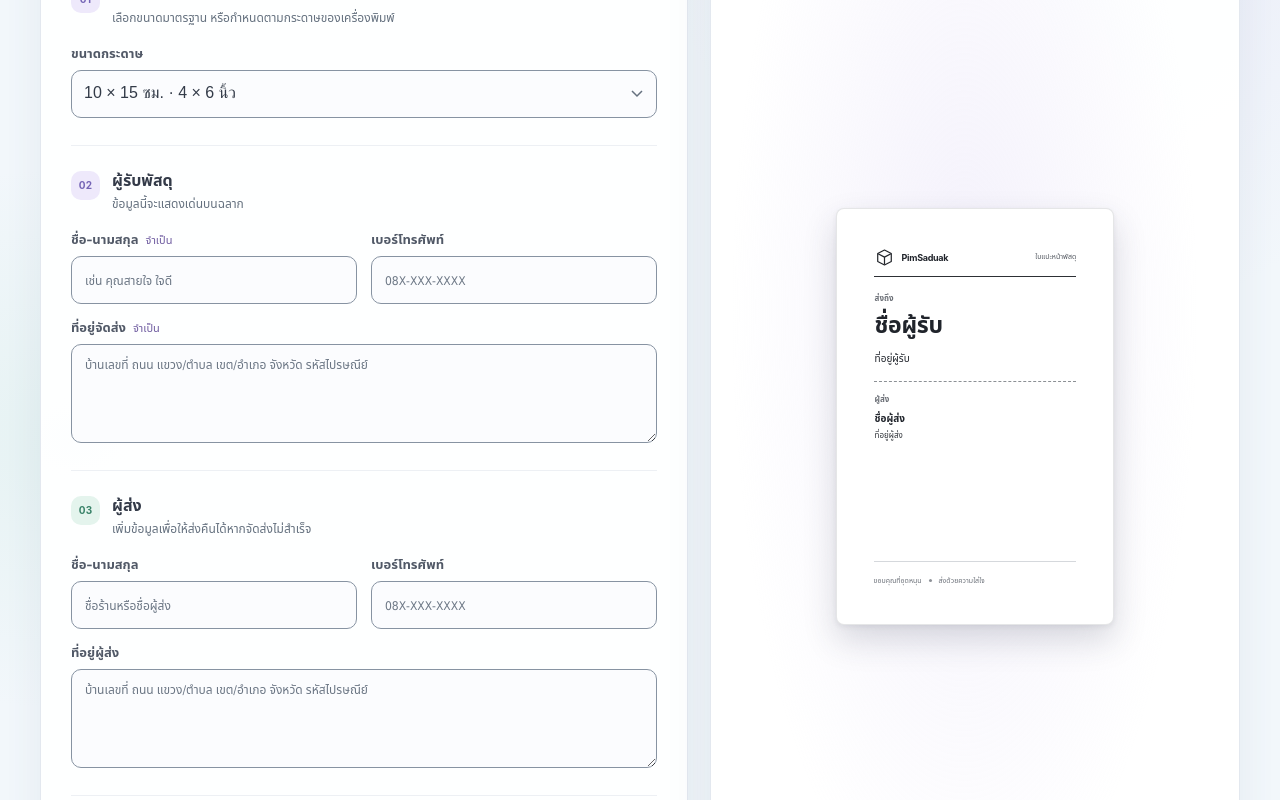
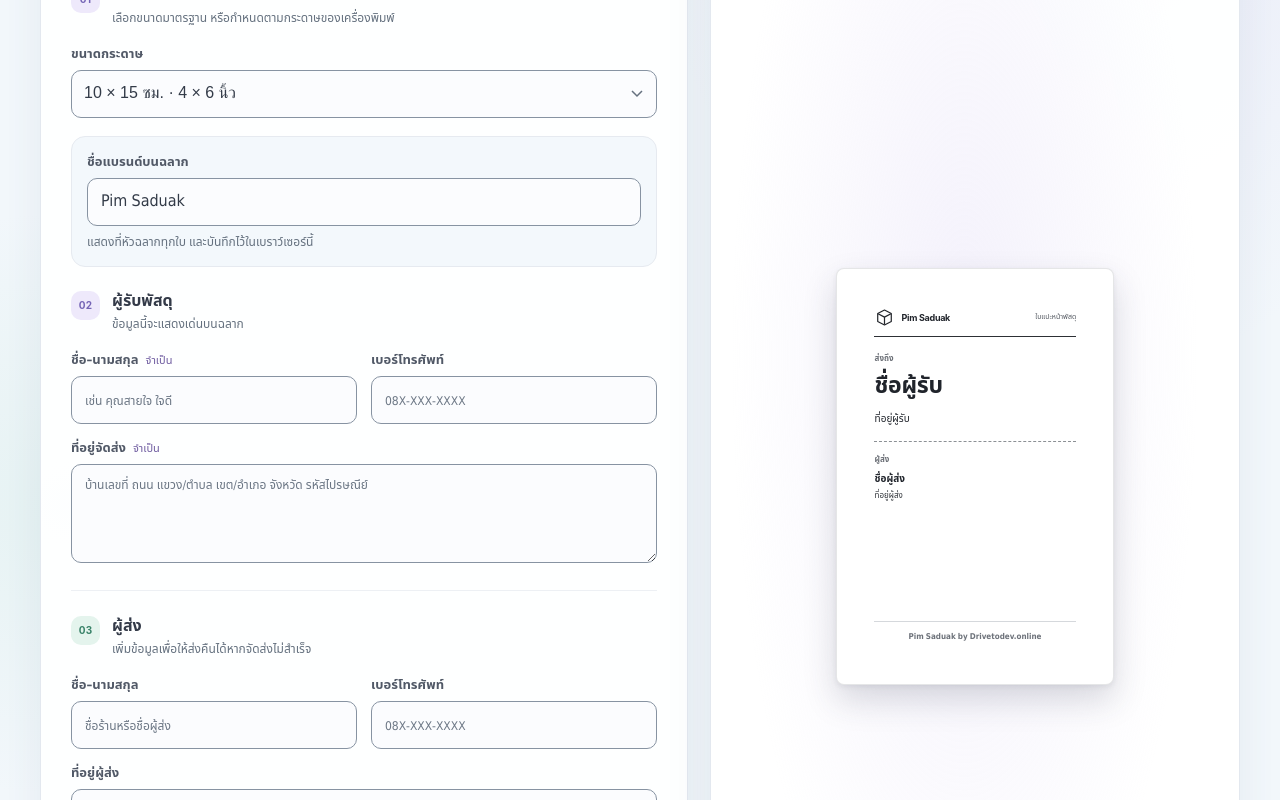
Before and after one commit to supanut-ss/PimSaduak, a React (Vite) app: page / in a window 1280 px wide. Shown: the part 380-1180 px from the top of the page. Built offline with nearby package versions, Linux system fonts and the light colour scheme.

Commit message:
Make label branding editable and add footer credit

```diff
--- a/src/App.css
+++ b/src/App.css
@@ -982,6 +982,23 @@
   background: #e4f4ed;
 }
 
+.label-brand-control {
+  display: grid;
+  gap: 7px;
+  margin: 18px 0 24px;
+  padding: 15px;
+  border: 1px solid var(--color-line);
+  border-radius: 14px;
+  background: var(--color-cloud);
+}
+
+.label-brand-control__hint {
+  margin: 0;
+  color: var(--color-muted);
+  font-size: 12px;
+  line-height: 1.5;
+}
+
 .section-heading h2 {
   margin: 0;
   color: #333a48;
@@ -1232,6 +1249,8 @@
 }
 
 .shipping-label__wordmark {
+  min-width: 0;
+  overflow-wrap: anywhere;
   font-family: Inter, Arial, sans-serif;
   font-size: 9px;
   font-weight: 750;
@@ -1339,20 +1358,20 @@
   min-height: 25px;
   margin-top: auto;
   display: flex;
-  align-items: flex-end;
-  gap: 7px;
+  align-items: center;
+  justify-content: center;
   padding-top: 7px;
   border-top: 1px solid #d5d8dc;
   color: #6e737b;
-  font-size: 7px;
-}
-
-.shipping-label__footer-dot {
-  width: 3px;
-  height: 3px;
-  margin-bottom: 4px;
-  border-radius: 50%;
-  background: #8e9298;
+  font-size: 8px;
+}
+
+.shipping-label__footer-brand {
+  max-width: 100%;
+  font-weight: 600;
+  line-height: 1.35;
+  overflow-wrap: anywhere;
+  text-align: center;
 }
 
 .preview-spec {
@@ -1812,6 +1831,6 @@
   .shipping-label--print .shipping-label__footer {
     min-height: 7mm;
     padding-top: 2mm;
-    font-size: 7pt;
-  }
-}
+    font-size: 8pt;
+  }
+}
--- a/src/App.jsx
+++ b/src/App.jsx
@@ -24,6 +24,7 @@ import {
   validateCustomLabelSize,
 } from './labelSizes';
 import {
+  DEFAULT_LABEL_BRAND_NAME,
   createHistoryRecord,
   deleteHistoryRecord,
   filterHistoryRecords,
@@ -39,6 +40,19 @@ const initialForm = {
   senderPhone: '',
   senderAddress: '',
 };
+
+const LABEL_BRAND_STORAGE_KEY = 'pimsaduak-label-brand';
+
+function readSavedLabelBrandName() {
+  if (typeof window === 'undefined') return DEFAULT_LABEL_BRAND_NAME;
+
+  try {
+    const savedName = window.localStorage.getItem(LABEL_BRAND_STORAGE_KEY);
+    return savedName === null ? DEFAULT_LABEL_BRAND_NAME : savedName.slice(0, 40);
+  } catch {
+    return DEFAULT_LABEL_BRAND_NAME;
+  }
+}
 
 function Field({ label, name, value, onChange, placeholder, type = 'text', required = false }) {
   const autoComplete = name === 'recipientName'
@@ -193,6 +207,30 @@ function LabelSizeControls({
         </>
       )}
     </section>
+  );
+}
+
+function LabelBrandControl({ value, onChange }) {
+  return (
+    <div className="label-brand-control">
+      <label className="field" htmlFor="label-brand-name">
+        <span className="field__label">ชื่อแบรนด์บนฉลาก</span>
+        <input
+          id="label-brand-name"
+          name="labelBrandName"
+          type="text"
+          value={value}
+          onChange={onChange}
+          placeholder={DEFAULT_LABEL_BRAND_NAME}
+          maxLength={40}
+          autoComplete="organization"
+          aria-describedby="label-brand-name-hint"
+        />
+      </label>
+      <p className="label-brand-control__hint" id="label-brand-name-hint">
+        แสดงที่หัวฉลากทุกใบ และบันทึกไว้ในเบราว์เซอร์นี้
+      </p>
+    </div>
   );
 }
 
@@ -519,6 +557,7 @@ function ShippingLabel({
   widthMm = 100,
   heightMm = 150,
   labelScale = 1,
+  brandName = DEFAULT_LABEL_BRAND_NAME,
 }) {
   const isPreview = className.includes('--preview');
   const labelId = idPrefix ?? (className || 'preview');
@@ -528,6 +567,7 @@ function ShippingLabel({
   const senderName = form.senderName.trim() || (isPreview ? 'ชื่อผู้ส่ง' : '');
   const senderPhone = form.senderPhone.trim();
   const senderAddress = form.senderAddress.trim() || (isPreview ? 'ที่อยู่ผู้ส่ง' : '');
+  const printableBrandName = String(brandName ?? '').trim();
   const hasSender = Boolean(senderName || senderPhone || senderAddress);
   const codeError = getCodeError(codeType, codeValue);
   const hasCode = !codeError && (codeType === 'qr' ? Boolean(qrDataUrl) : codeType === 'barcode');
@@ -558,7 +598,7 @@ function ShippingLabel({
               <path d="m4.5 8.5 9.5 5 9.5-5M14 14v10.2" stroke="currentColor" strokeWidth="1.8" strokeLinejoin="round" />
             </svg>
           </span>
-          <span className="shipping-label__wordmark">PimSaduak</span>
+          {printableBrandName && <span className="shipping-label__wordmark">{printableBrandName}</span>}
           <span className="shipping-label__document">ใบแปะหน้าพัสดุ</span>
         </header>
 
@@ -592,9 +632,7 @@ function ShippingLabel({
         )}
 
         <footer className="shipping-label__footer">
-          <span>ขอบคุณที่อุดหนุน</span>
-          <span className="shipping-label__footer-dot" aria-hidden="true" />
-          <span>ส่งด้วยความใส่ใจ</span>
+          <span className="shipping-label__footer-brand">Pim Saduak by Drivetodev.online</span>
         </footer>
       </div>
     </article>
@@ -636,6 +674,7 @@ function HistoryEntry({ record, pendingDelete, isReprinting, onReprint, onDelete
 
 function App() {
   const [form, setForm] = useState(initialForm);
+  const [labelBrandName, setLabelBrandName] = useState(readSavedLabelBrandName);
   const [codeType, setCodeType] = useState('none');
   const [codeValue, setCodeValue] = useState('');
   const [qrResult, setQrResult] = useState({ value: '', dataUrl: '' });
@@ -665,6 +704,15 @@ function App() {
   const [reprintingId, setReprintingId] = useState('');
   const [historyPrintJob, setHistoryPrintJob] = useState(null);
   const fileInputRef = useRef(null);
+
+  useEffect(() => {
+    try {
+      window.localStorage.setItem(LABEL_BRAND_STORAGE_KEY, labelBrandName);
+    } catch {
+      // Keep the current session usable when browser storage is unavailable.
+    }
+  }, [labelBrandName]);
+
   const selectedLabelPreset = LABEL_PRESETS.find((preset) => preset.id === labelPresetId);
   const customSizeValidation = validateCustomLabelSize(customLabelWidth, customLabelHeight, customLabelUnit);
   const labelDimensions = labelPresetId === CUSTOM_LABEL_PRESET_ID
@@ -906,13 +954,14 @@ function App() {
     setCustomLabelUnit(nextUnit);
   }
 
-  async function persistPrintRequest(labels, source, size = {}) {
+  async function persistPrintRequest(labels, source, size = {}, brandName = labelBrandName) {
     try {
       const widthMm = size.widthMm ?? labelWidthMm;
       const heightMm = size.heightMm ?? labelHeightMm;
       const unit = size.unit ?? (labelPresetId === CUSTOM_LABEL_PRESET_ID ? customLabelUnit : 'cm');
       const record = createHistoryRecord({
         labels,
+        brandName,
         widthMm,
         heightMm,
         unit,
@@ -955,9 +1004,10 @@ function App() {
         unit: record.unit,
         sizeText: record.sizeText,
       };
-      setHistoryPrintJob({ ...size, labels });
+      const brandName = record.brandName ?? labelBrandName;
+      setHistoryPrintJob({ ...size, labels, brandName });
       setPrintBatchReady(true);
-      void persistPrintRequest(labels, 'reprint', size);
+      void persistPrintRequest(labels, 'reprint', size, brandName);
     } catch {
       setHistoryMessage('เตรียมฉลากสำหรับพิมพ์ซ้ำไม่สำเร็จ ตรวจข้อมูลในรายการนี้');
     } finally {
@@ -1185,6 +1235,10 @@ function App() {
                 onUnitChange={handleCustomUnitChange}
                 onDimensionChange={handleCustomDimensionChange}
               />
+              <LabelBrandControl
+                value={labelBrandName}
+                onChange={(event) => setLabelBrandName(event.target.value)}
+              />
 
               {entryMode === 'single' ? (
               <>
@@ -1356,6 +1410,7 @@ function App() {
                 <div className="preview-stage__tape" aria-hidden="true" />
                 <ShippingLabel
                   form={previewForm}
+                  brandName={labelBrandName}
                   className="shipping-label--preview"
                   codeType={previewCodeType}
                   codeValue={previewCodeValue}
@@ -1428,6 +1483,7 @@ function App() {
           <ShippingLabel
             key={`history-print-label-${index}`}
             form={label.form}
+            brandName={historyPrintJob.brandName ?? labelBrandName}
             className="shipping-label--print"
             codeType={label.codeType}
             codeValue={label.codeValue}
@@ -1440,6 +1496,7 @@ function App() {
         )) : entryMode === 'single' ? (
           <ShippingLabel
             form={form}
+            brandName={labelBrandName}
             className="shipping-label--print"
             codeType={codeType}
             codeValue={codeValue}
@@ -1453,6 +1510,7 @@ function App() {
           <ShippingLabel
             key={`print-label-${index}`}
             form={label.form}
+            brandName={labelBrandName}
             className="shipping-label--print"
             codeType={label.codeType}
             codeValue={label.codeValue}
--- a/src/historyStore.js
+++ b/src/historyStore.js
@@ -3,6 +3,7 @@ import { formatLabelSize } from './labelSizes.js';
 export const HISTORY_DATABASE_NAME = 'pimsaduak-print-history';
 export const HISTORY_DATABASE_VERSION = 1;
 export const HISTORY_STORE_NAME = 'print-requests';
+export const DEFAULT_LABEL_BRAND_NAME = 'Pim Saduak';
 
 let databasePromise;
 
@@ -13,6 +14,7 @@ function createHistoryId() {
 
 export function createHistoryRecord({
   labels,
+  brandName = DEFAULT_LABEL_BRAND_NAME,
   widthMm,
   heightMm,
   unit = 'cm',
@@ -33,6 +35,7 @@ export function createHistoryRecord({
     id,
     createdAt,
     source: recordSource,
+    brandName: String(brandName ?? DEFAULT_LABEL_BRAND_NAME).trim().slice(0, 40),
     widthMm,
     heightMm,
     unit,
```
Also changed, not shown: 1 other file (tests, documents, lock files or other folders).
